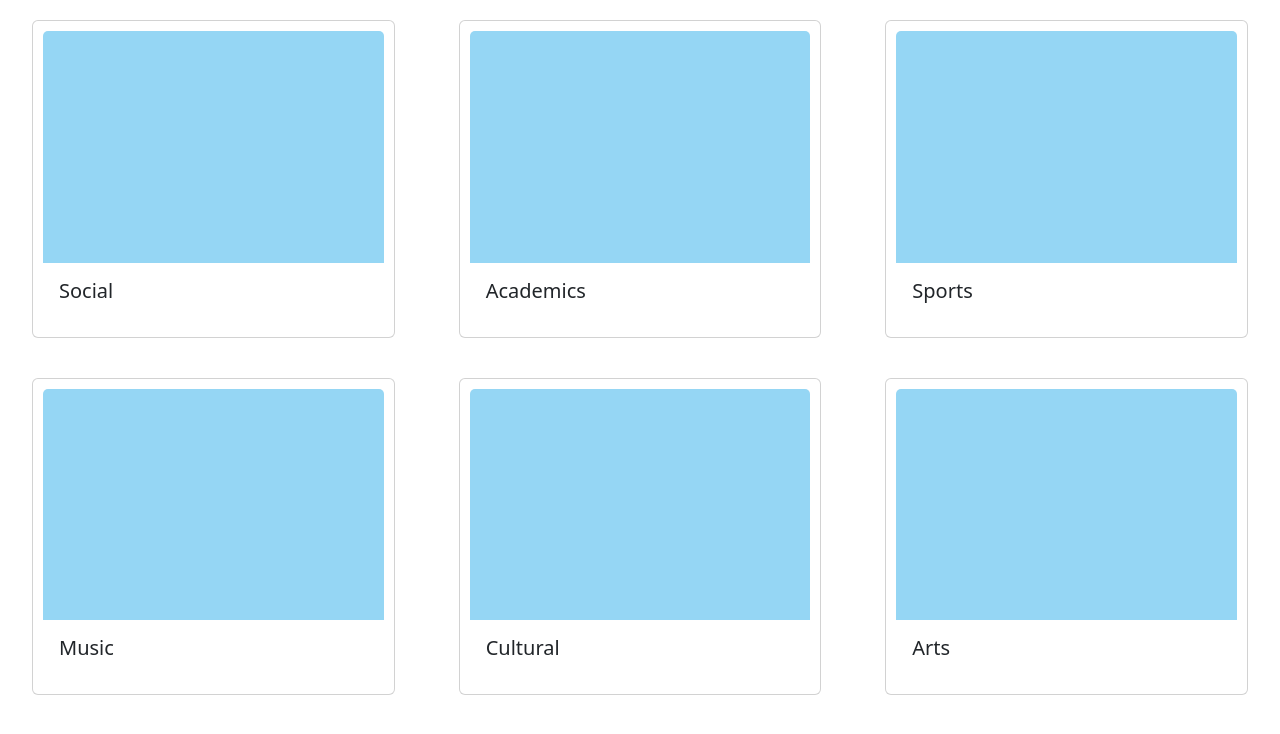
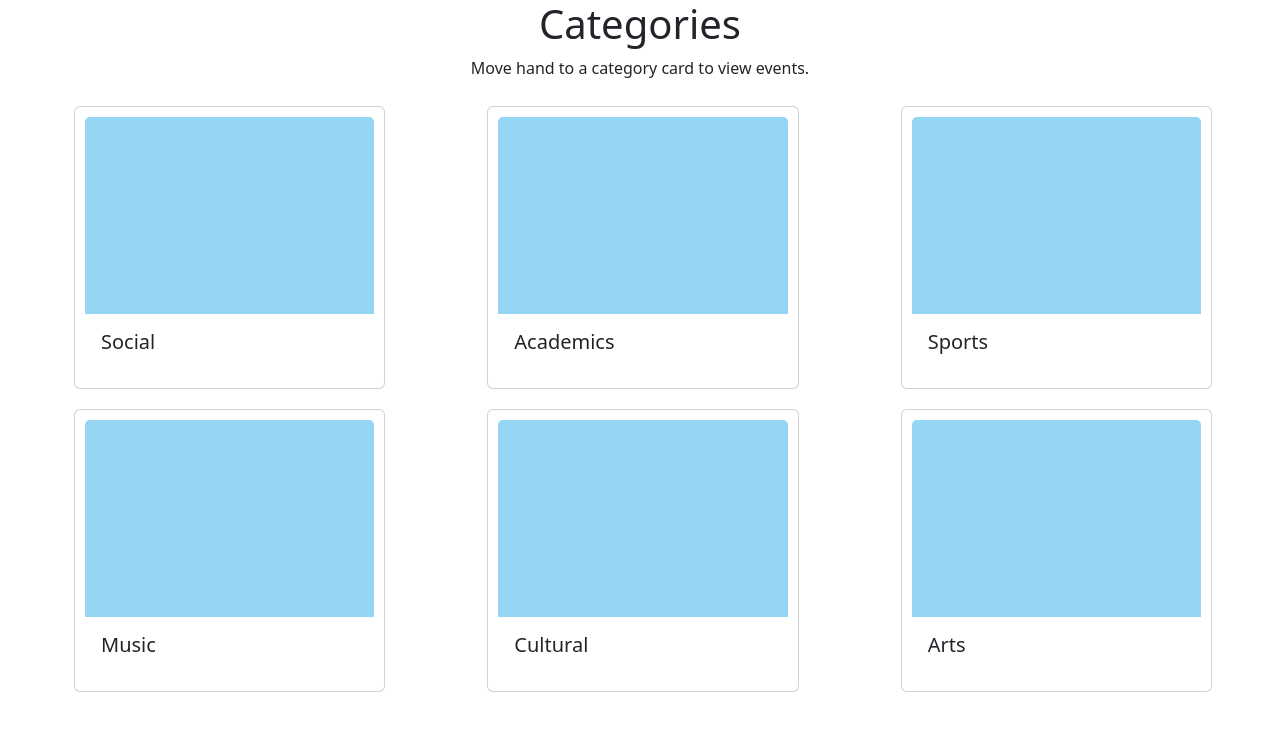
Before and after one commit to anhcdang/cs484-group24, a React (Create React App) app: page /categories in a window 1280 px wide. Shown: the top 734 px of the page. Built offline with nearby package versions, Linux system fonts and the light colour scheme.

Commit message:
almost finished version for categories page
add hovering effects; pass category as parameter to carousel; add header/text

```diff
--- a/src/pages/Categories.js
+++ b/src/pages/Categories.js
@@ -3,9 +3,11 @@ import { Card } from 'react-bootstrap';
 import 'bootstrap/dist/css/bootstrap.min.css';
 import '../static/styles.css';
 import sample_img from '../static/images/sample.png';
+// import Carousel from './Carousel.js';
+import { useNavigate } from 'react-router-dom';
 
 function Categories() {
-
+  const navigate = useNavigate();
   const cards = [
     { category_type_id: 1, title: 'Social', src: sample_img },
     { category_type_id: 2, title: 'Academics', src: sample_img },
@@ -16,11 +18,18 @@ function Categories() {
   ];
 
   const handleCardClick = (request_type_id) => {
+      const category = cards[request_type_id-1].title;
+      navigate(`/carousel/${category}`);
 
   };
 
   return (
-    <div className="container-fluid">
+    <div>
+    <div className='center-text-container'>
+          <h1>Categories</h1>
+          <p>Move hand to a category card to view events.</p>
+        </div>
+    <div className="category-container-fluid">
       <div className="row row-cols-3">
         {cards.map((card) => (
           <div key={card.category_type_id} className="col">
@@ -34,6 +43,7 @@ function Categories() {
         ))}
       </div>
     </div>
+    </div>
   );
 }
 
--- a/src/static/styles.css
+++ b/src/static/styles.css
@@ -2,10 +2,22 @@
     background-color: lightgray;
 }
 
+.category-container-fluid{
+    margin-left: 5%;
+}
+
 .card {
-    margin: 20px;
+    width: 80%;
+    margin: 10px;
     padding: 10px;
-}
+    transition: all 0.2s ease-in-out;
+  }
+
+  .card:hover {
+    box-shadow: 0px 0px 10px rgba(0, 0, 0, 0.3);
+    transform: translateY(-5px);
+  }
+
 
 .carousel-container {
     display: flex;
```
